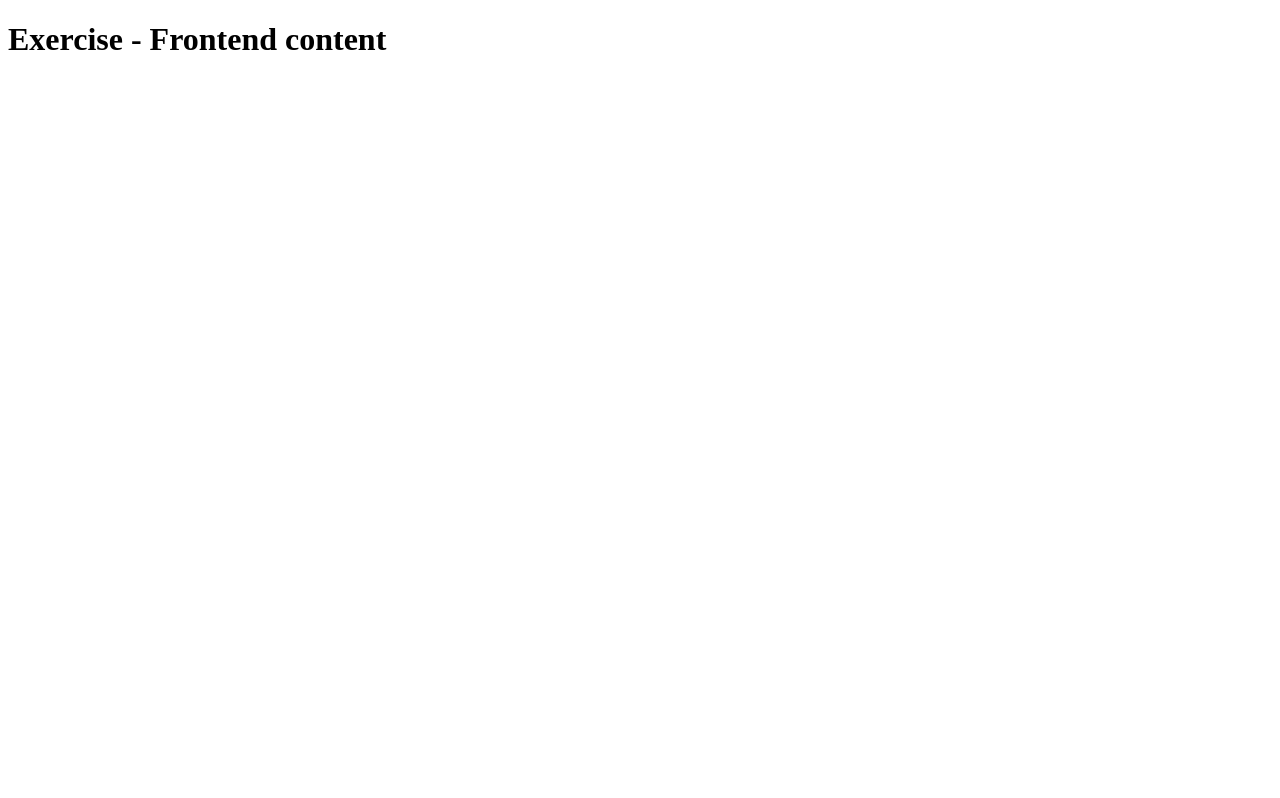
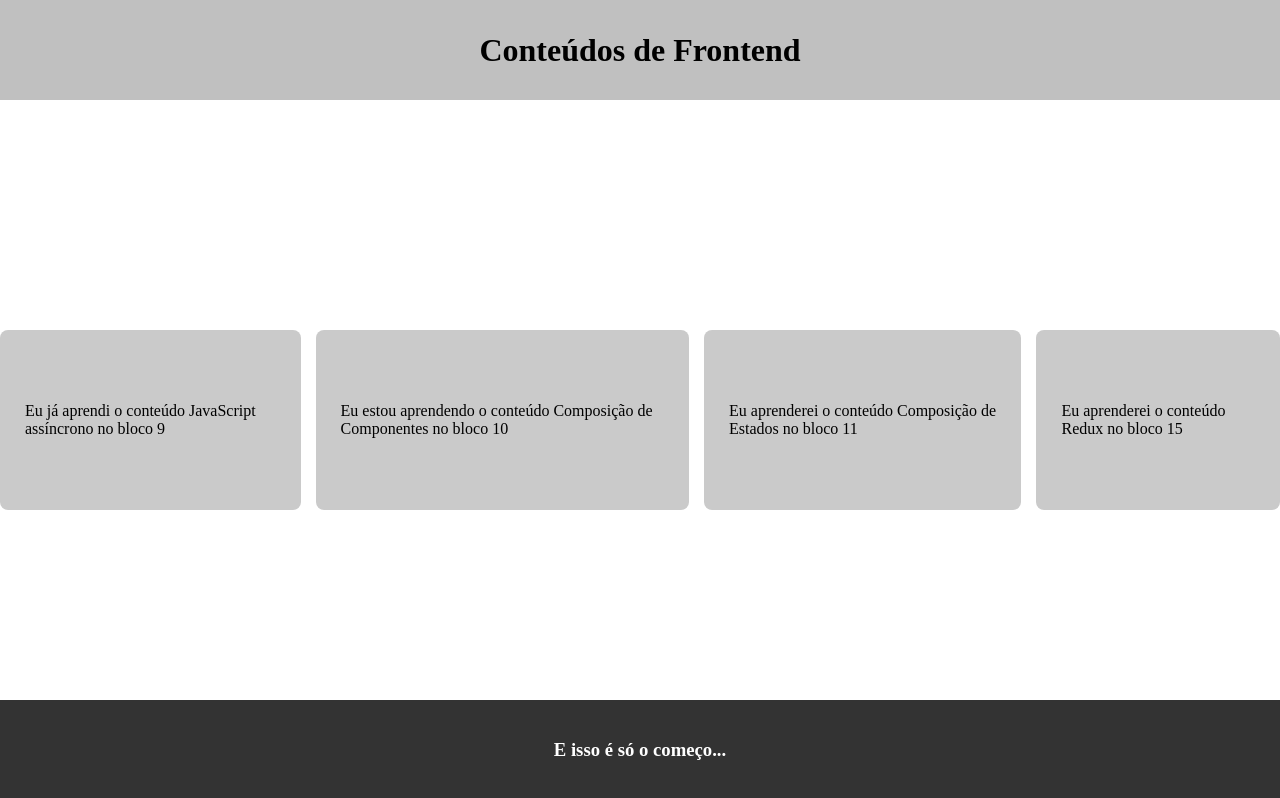
Before and after one commit to priscilaSartori/trybe-exercises, a React (Create React App) app: page / in a window 1280 px wide. Built offline with nearby package versions, Linux system fonts and the light colour scheme.

Commit message:
Requisito extra

```diff
--- a/src/App.css
+++ b/src/App.css
@@ -1,4 +1,46 @@
-.App {
+* {
+  margin: 0;
+  padding: 0;
+  box-sizing: border-box;
+}
+
+.title {
+  width: 100%;
+  background: rgb(192, 192, 192);
+  height: 100px;
   text-align: center;
+  line-height: 100px;
+}
 
+.content {
+  display: flex;
+  width: 100%;
+  justify-content: center;
+  align-items: center;
+  height: 80vh;
+  gap: 15px;
 }
+
+.card {
+  background: rgb(202, 202, 202);
+  border-radius: 8px;
+  gap: 12px;
+  padding: 25px;
+  height: 180px;
+  display: flex;
+  flex-direction: column;
+  align-items: center;
+  justify-content: center;
+}
+
+.footer {
+  background: rgb(51, 51, 51);
+  color: white;
+  width: 100%;
+  height: 100px;
+  display: flex;
+  justify-content: center;
+  align-items: center;
+  position: absolute;
+  bottom: 0;
+}
--- a/src/App.js
+++ b/src/App.js
@@ -1,9 +1,16 @@
 import React from 'react';
+import Header from './Header';
+import Content from './Content';
+import Footer from './Footer';
 import './App.css';
 
 function App() {
   return (
-    <h1>Exercise - Frontend content</h1>
+    <div>
+      <Header />
+      <Content />
+      <Footer />
+    </div>
   );
 }
 
--- a/src/Header.js
+++ b/src/Header.js
@@ -3,8 +3,8 @@ import React from 'react';
 class Header extends React.Component {
   render() {
     return (
-        <header>
-      <h1 className='title'>Conteúdos de Frontend</h1>
+      <header>
+        <h1 className="title">Conteúdos de Frontend</h1>
       </header>
     );
   }
```
